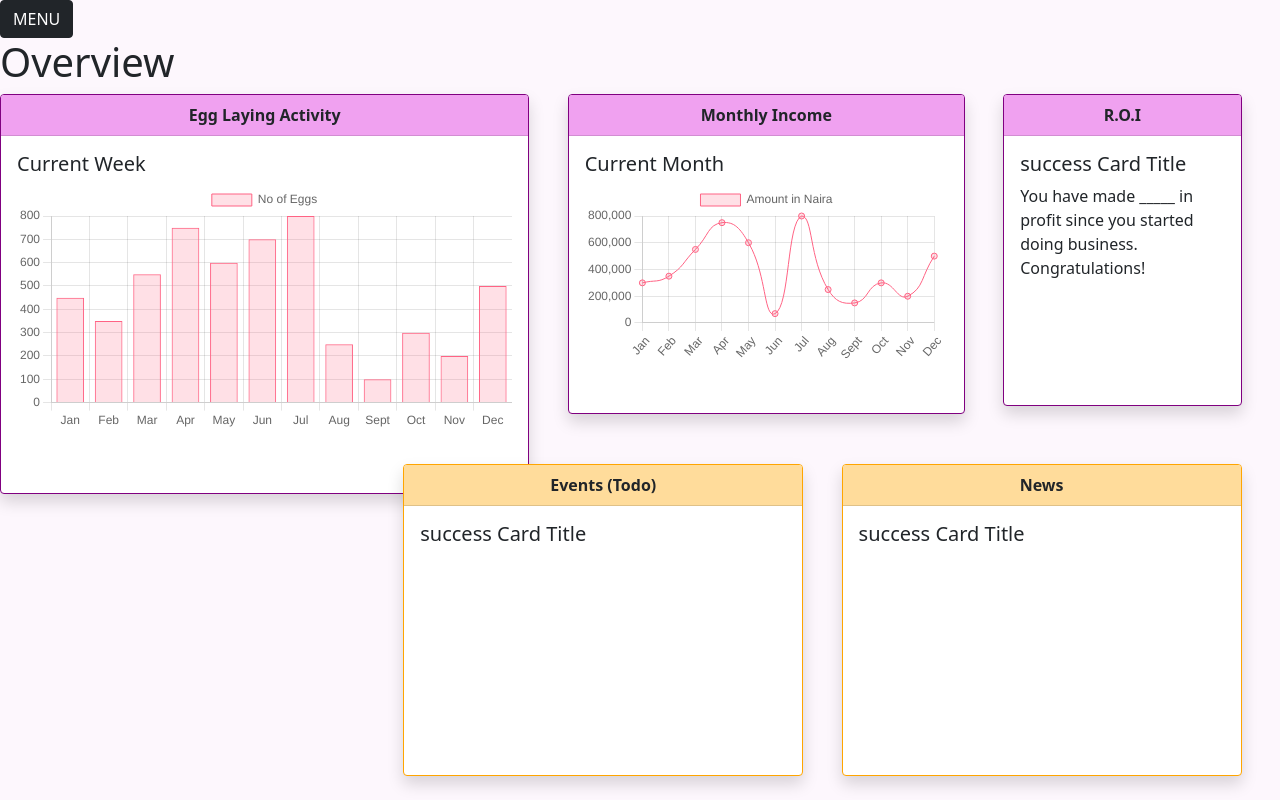
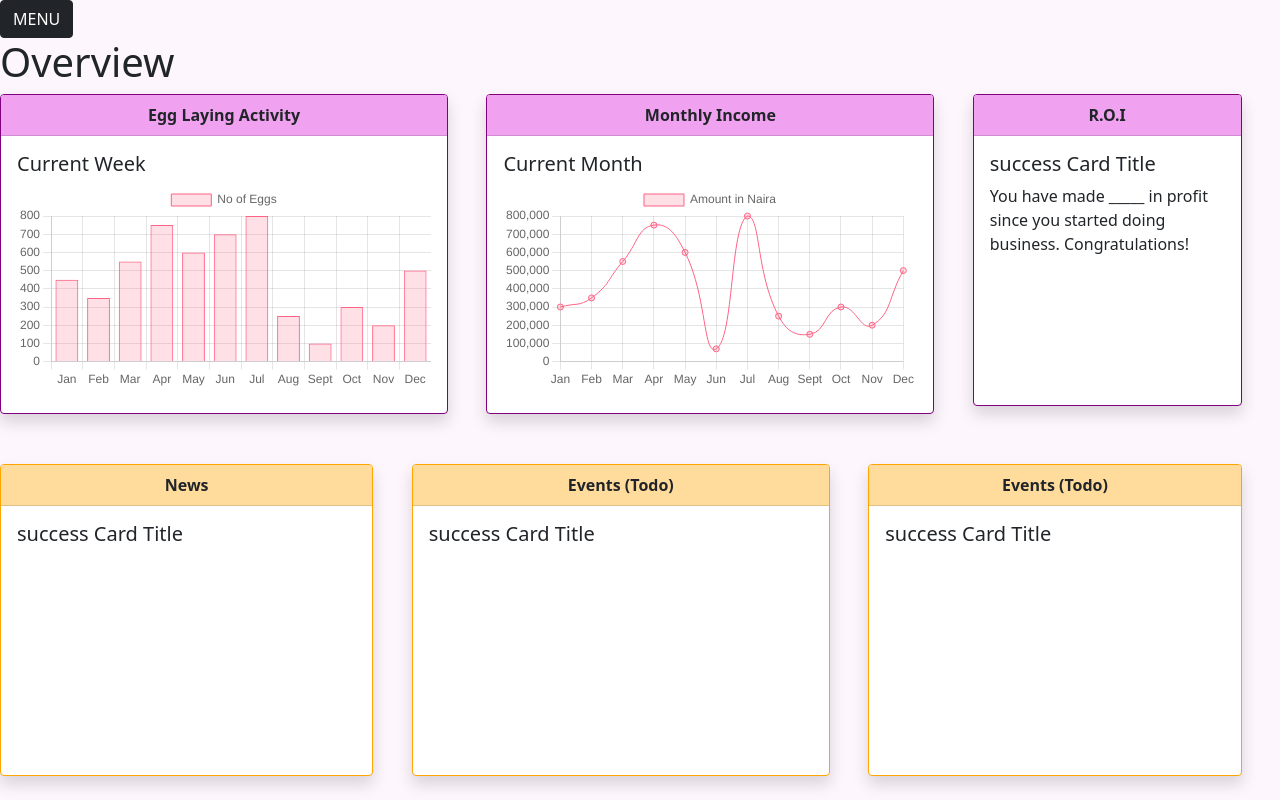
Before and after one commit to ufombam/farm_inventory_app, a React (Create React App) app: page / in a window 1280 px wide. Built offline with nearby package versions, Linux system fonts and the light colour scheme.

Commit message:
record-page

```diff
--- a/src/Components/Home/Home.js
+++ b/src/Components/Home/Home.js
@@ -76,7 +76,7 @@ function Home() {
                 <div className='my_card_container1'>
                     <Card
                         text={'dark'}
-                        style={{ width: '40rem', height: '25rem', border: '1px solid purple' }}
+                        style={{ width: '30rem', height: '20rem', border: '1px solid purple' }}
                         className="mb-2 shadow"
                     >
                         <Card.Header className='card_header1 fw-bold'>Egg Laying Activity</Card.Header>
@@ -126,6 +126,19 @@ function Home() {
                     </Card>
                     <Card
                         text={'dark'}
+                        style={{ width: '28rem', border: '1px solid orange' }}
+                        className="mb-2 shadow"
+                    >
+                        <Card.Header className='card_header2 fw-bold'>Events (Todo)</Card.Header>
+                        <Card.Body>
+                        <Card.Title>{'success'} Card Title </Card.Title>
+                        <Card.Text>
+
+                        </Card.Text>
+                        </Card.Body>
+                    </Card>
+                    <Card
+                        text={'dark'}
                         style={{ width: '25rem', border: '1px solid orange' }}
                         className="mb-2 shadow"
                     >
--- a/src/Components/Home/Home.scss
+++ b/src/Components/Home/Home.scss
@@ -1,13 +1,5 @@
-$color_hover: rgba(82, 69, 83, 0.2);
-$tab_color: rgba(201, 168, 207, 0.1);
-$primary_color1: rgb(177, 66, 177);
-$primary_color1_feint: rgb(253, 247, 253);
-$primary_color2: rgb(252, 185, 62);
-$font_color1: white;
-$font_color2: rgb(31, 29, 29);
-$card_header1: rgb(240, 161, 240);
-$card_header2: rgb(255, 220, 155);
-@import "~bootstrap/scss/bootstrap";
+@use '../../color_theme';
+
 * {
     box-sizing: border-box;
 }
@@ -16,7 +8,7 @@ $card_header2: rgb(255, 220, 155);
     margin-right: 3vw;
 }
 .home_app {
-    background-color: $primary_color1_feint;
+    background-color: color_theme.$primary_color1_feint;
     height: 100vh;
     .my_card_container {
         display: flex;
@@ -28,17 +20,17 @@ $card_header2: rgb(255, 220, 155);
             height: 40vh;
             margin-bottom: 50px;
             .card_header1 {
-                background-color: $card_header1;
+                background-color: color_theme.$card_header1;
                 text-align: center;
             }
         }
         &2 {
             display: flex;
-            flex-direction: row-reverse;
-            justify-content: flex-start;
+            flex-direction: row;
+            justify-content: center;
             height: 40vh;
             .card_header2 {
-                background-color: $card_header2;
+                background-color: color_theme.$card_header2;
                 text-align: center;
             }
         }
--- a/src/Components/Record/Record.js
+++ b/src/Components/Record/Record.js
@@ -1,11 +1,49 @@
-import React from "react";
+import React, { useState } from "react";
 import './Record.scss';
 import Menu from '../Menu/Menu';
+import { Nav } from 'react-bootstrap';
+
+export const NewRecord = () => {
+    return (
+        <div> I am the record page!</div>
+    )
+}
+export const ViewRecord = () => {
+    return (
+        <div> I am the ViewRecord page!</div>
+    )
+}
+export const Summary = () => {
+    return (
+        <div> I am the summary page!</div>
+    )
+}
+
+
 
 function Record() {
+    const [route, setRoute] = useState("");
+    const handleTabChange = e => setRoute(e);
+
     return (
         <div className="record_app">
             <Menu />
+            <Nav fill variant="tabs" defaultActiveKey="link-1">
+                <Nav.Item onClick={() => handleTabChange('newrecord')}>
+                    <Nav.Link eventKey="link-1">New Record</Nav.Link>
+                </Nav.Item>
+                <Nav.Item onClick={() => handleTabChange('viewrecord')}>
+                    <Nav.Link eventKey="link-2">View Records</Nav.Link>
+                </Nav.Item>
+                <Nav.Item onClick={() => handleTabChange('summary')}>
+                    <Nav.Link eventKey="link-3">
+                    Summary
+                    </Nav.Link>
+                </Nav.Item>
+            </Nav>
+            {
+                route === 'summary' ? <Summary /> : route === 'viewrecord' ? <ViewRecord /> : <NewRecord />
+            }
         </div>
     );
 }
--- a/src/Components/Record/Record.scss
+++ b/src/Components/Record/Record.scss
@@ -1,9 +1,11 @@
+@use '../../color_theme';
+
 * {
     box-sizing: border-box;
 }
 
 .record_app {
-    background-color: rgb(36, 36, 99);
+    background-color: color_theme.$primary_color1_feint;
     height: 100vh;
-    color: white;
+    color: color_theme.$font_color2;
 }
--- /dev/null
+++ b/src/_color_theme.scss
@@ -0,0 +1,9 @@
+$color_hover: rgba(82, 69, 83, 0.2);
+$tab_color: rgba(201, 168, 207, 0.1);
+$primary_color1: rgb(177, 66, 177);
+$primary_color1_feint: rgb(253, 247, 253);
+$primary_color2: rgb(252, 185, 62);
+$font_color1: white;
+$font_color2: rgb(31, 29, 29);
+$card_header1: rgb(240, 161, 240);
+$card_header2: rgb(255, 220, 155);
```
